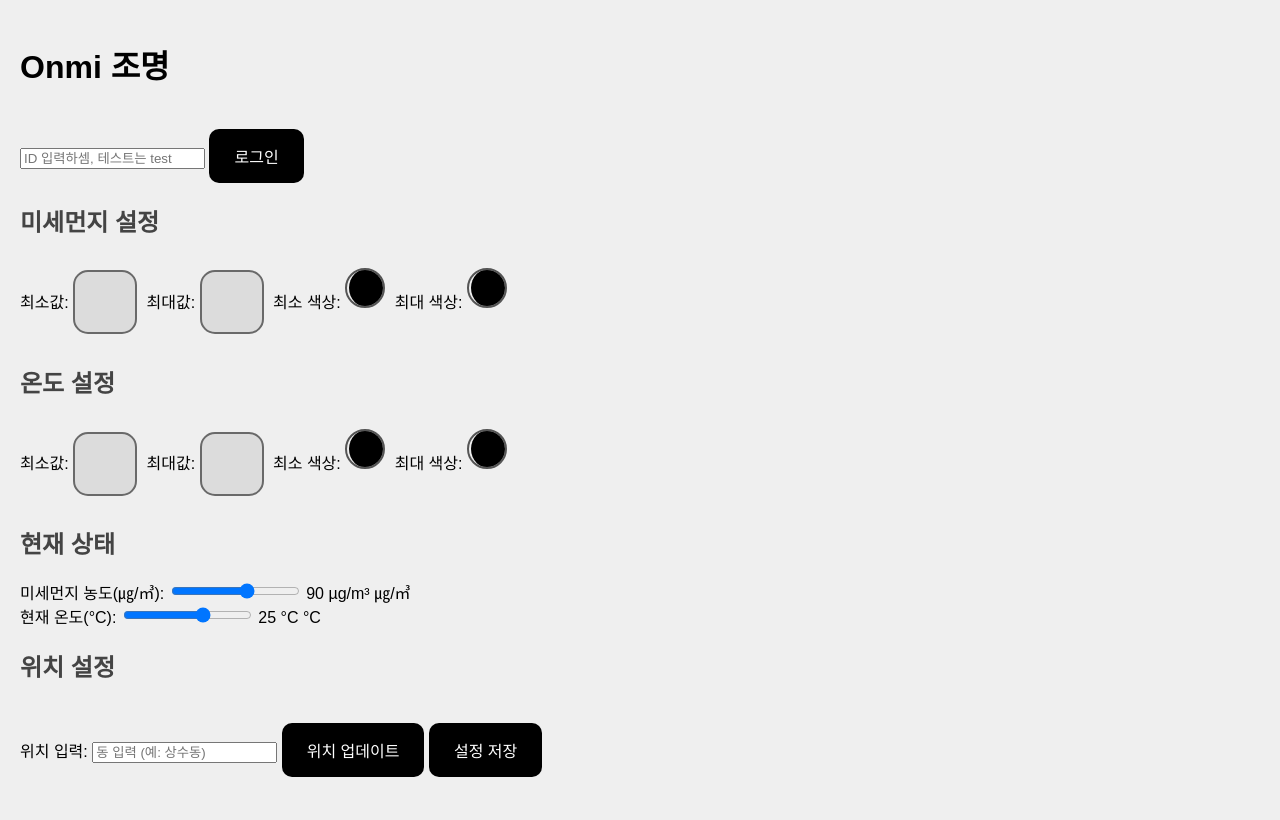
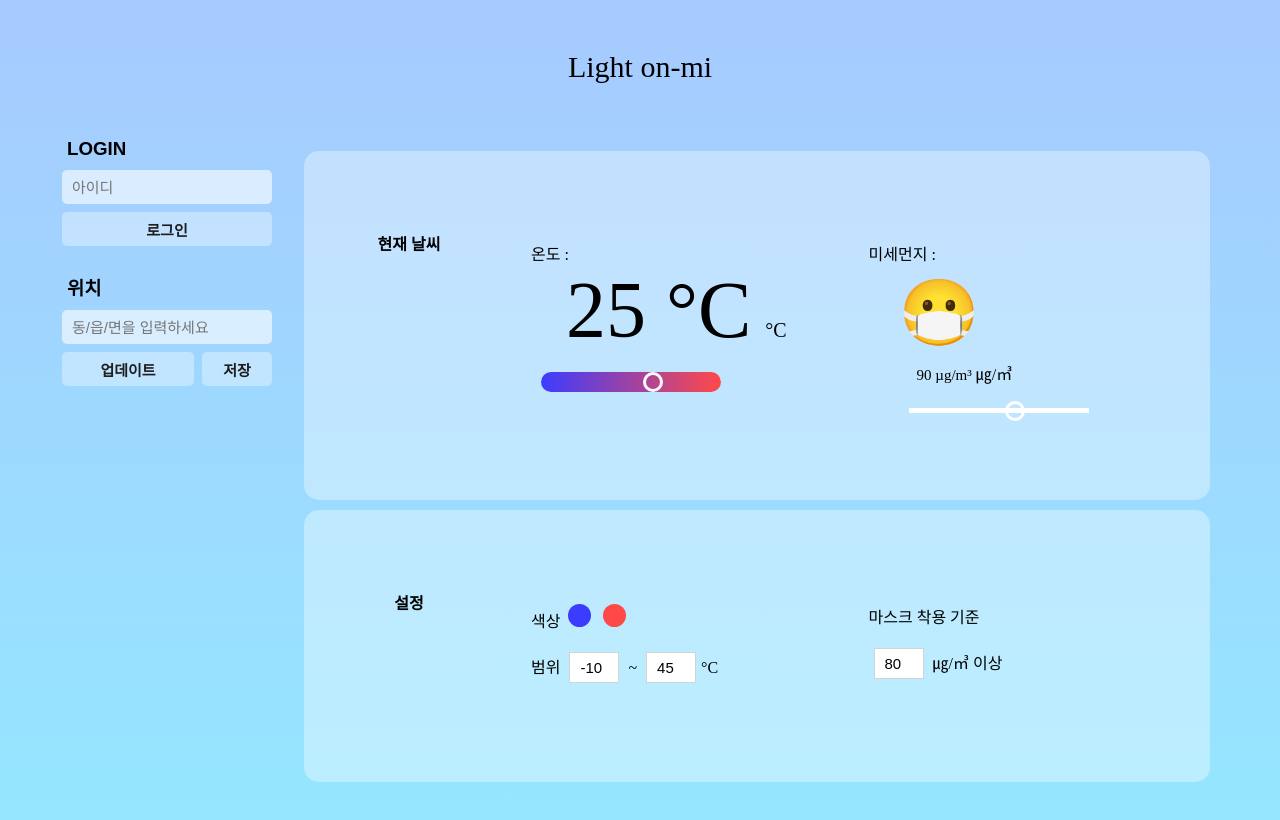
Before and after one commit to engmung/Onmi-light, a website: page public/index.html in a window 1280 px wide. Drawn offline with Linux system fonts and the light colour scheme.

Commit message:
Add files via upload

```diff
--- a/public/index.html
+++ b/public/index.html
@@ -2,7 +2,8 @@
 <html lang="en">
   <head>
     <meta charset="UTF-8" />
-    <title>Onmi 프로젝트</title>
+    <title>Light on-mi</title>
+    <script src="onmi3.js"></script>
     <link rel="stylesheet" href="style.css" />
     <link rel="preconnect" href="https://fonts.googleapis.com" />
     <link rel="preconnect" href="https://fonts.gstatic.com" crossorigin />
@@ -12,41 +13,102 @@
     />
   </head>
   <body>
-    <h1>Onmi 조명</h1>
-    <input
-      type="text"
-      id="deviceIdInput"
-      placeholder="ID 입력하셈, 테스트는 test"
-    />
-    <button id="loginButton">로그인</button>
+    <h1>Light on-mi</h1>
+    <div id="grid">
+      <div id="LoginLocation">
+        <!---- 로그인 ------------------------>
+        <h3>LOGIN</h3>
+        <div class="text-container">
+          <input type="text" id="deviceIdInput" placeholder="아이디" />
+        </div>
+        <div>
+          <button id="loginButton">로그인</button>
+        </div>
+        <!---- 위치 --------------------------->
+        <h3>위치</h3>
+        <div class="text-container">
+          <input
+            type="text"
+            id="location"
+            placeholder="동/읍/면을 입력하세요"
+          />
+        </div>
+        <div id="buttonGrid">
+          <button id="updateLocation">업데이트</button>
+          <button id="submitSettingsButton">저장</button>
+        </div>
+      </div>
 
-    <h2>미세먼지 설정</h2>
-    최소값: <input type="number" id="pmMin" /> 최대값:
-    <input type="number" id="pmMax" /> 최소 색상:
-    <input type="color" id="pmColorMin" /> 최대 색상:
-    <input type="color" id="pmColorMax" />
-
-    <h2>온도 설정</h2>
-    최소값: <input type="number" id="tempMin" /> 최대값:
-    <input type="number" id="tempMax" /> 최소 색상:
-    <input type="color" id="tempColorMin" /> 최대 색상:
-    <input type="color" id="tempColorMax" />
-
-    <h2>현재 상태</h2>
-    미세먼지 농도(㎍/㎥):
-    <input type="range" id="currentPm" min="0" max="150" value="90" />
-    <span id="currentPmValue">90</span> ㎍/㎥<br />
-    현재 온도(°C):
-    <input type="range" id="currentTemp" min="-10" max="45" value="25" />
-    <span id="currentTempValue">25</span> °C<br />
-
-    <h2>위치 설정</h2>
-    <label for="location">위치 입력:</label>
-    <input type="text" id="location" placeholder="동 입력 (예: 상수동)" />
-    <button id="updateLocation">위치 업데이트</button>
-
-    <button id="submitSettingsButton">설정 저장</button>
-
+      <div id="others">
+        <div class="block">
+          <!-- <h3 id="currentWeather">현재 날씨</h3> -->
+          <div class="GridInBlock">
+            <div class="index">현재 날씨</div>
+            <!---- 온도 ------------------------>
+            <div class="Contents">
+              온도 :<br />
+              <span id="currentTempValue">25</span>
+              <span class="tempUnit">°C</span><br />
+              <input
+                type="range"
+                id="currentTemp"
+                min="-10"
+                max="45"
+                value="25"
+              /><br />
+            </div>
+            <!---- 미먼 ------------------------>
+            <div class="Contents">
+              미세먼지 :
+              <div id="pm">
+                <div id="currentPmState">&#128567;</div>
+                <span id="currentPmValue">90</span>
+                <span class="pmUnit">㎍/㎥</span>
+                <input
+                  type="range"
+                  id="currentPm"
+                  min="0"
+                  max="150"
+                  value="90"
+                />
+              </div>
+            </div>
+          </div>
+        </div>
+        <div class="block">
+          <!-- <h3 id="currentWeather">설정</h3> -->
+          <div class="GridInBlock">
+            <div class="index">설정</div>
+            <!---- 온도 설정 -------------------->
+            <div class="Contents" id="Settings">
+              색상
+              <input type="color" id="tempColorMin" value="#3c3cff" />
+              <input type="color" id="tempColorMax" value="#ff4949" /><br />
+              범위
+              <input
+                type="number"
+                id="tempMin"
+                value="-10"
+                placeholder="최소"
+              />
+              <span>~</span>
+              <input
+                type="number"
+                id="tempMax"
+                value="45"
+                placeholder="최대"
+              />°C
+              <div id="error-message">유효한 값을 입력해주세요.</div>
+            </div>
+            <!---- 미먼 설정 -------------------->
+            <div class="Contents">
+              <div id="mask">마스크 착용 기준 <br /></div>
+              <input type="number" id="pmMax" value="80" /> ㎍/㎥ 이상
+            </div>
+          </div>
+        </div>
+      </div>
+    </div>
     <script src="index.js" defer></script>
   </body>
 </html>
--- a/public/index.js
+++ b/public/index.js
@@ -33,7 +33,7 @@ document.addEventListener("DOMContentLoaded", () => {
       }
     });
 
-  //사용자가 이전에 설정한 값 가져오고 디스플레이 업데이트
+  // 사용자가 이전에 설정한 값 가져오고 디스플레이 업데이트
   loadSettings();
   updateDisplay();
 });
@@ -45,10 +45,7 @@ document.addEventListener("DOMContentLoaded", () => {
 // 설정 값을 로드하고, 로컬 스토리지에 저장된 값을 UI에 반영
 function loadSettings() {
   const settingsInputs = [
-    "pmMin",
     "pmMax",
-    "pmColorMin",
-    "pmColorMax",
     "tempMin",
     "tempMax",
     "tempColorMin",
@@ -60,13 +57,16 @@ function loadSettings() {
   ];
 
   settingsInputs.forEach((id) => {
-    const storedValue = localStorage.getItem(id);
-    if (storedValue) {
-      document.getElementById(id).value = storedValue;
+    const element = document.getElementById(id);
+    if (element) {
+      const storedValue = localStorage.getItem(id);
+      if (storedValue) {
+        element.value = storedValue;
+      }
     }
   });
 
-  // 슬라이더 값 디스플레이 업데이트(사실 의미 없을지도...)
+  // 슬라이더 값 디스플레이 업데이트
   updateDisplay();
 }
 
@@ -251,10 +251,7 @@ function updateDisplay() {
 // 설정값들을 변수에 넣고, 이를 로컬스토리지에 저장
 function fetchSettingsFromDOM() {
   const settings = {
-    pmMin: document.getElementById("pmMin").value,
     pmMax: document.getElementById("pmMax").value,
-    pmColorMin: document.getElementById("pmColorMin").value,
-    pmColorMax: document.getElementById("pmColorMax").value,
     tempMin: document.getElementById("tempMin").value,
     tempMax: document.getElementById("tempMax").value,
     tempColorMin: document.getElementById("tempColorMin").value,
--- /dev/null
+++ b/public/onmi3.js
@@ -0,0 +1,45 @@
+document.addEventListener("DOMContentLoaded", function () {
+  const tempColorMin = document.getElementById("tempColorMin");
+  const tempColorMax = document.getElementById("tempColorMax");
+  const pmMaxInput = document.getElementById("pmMax");
+  const currentPmState = document.getElementById("currentPmState");
+  const currentPmValue = document.getElementById("currentPm");
+
+  // 슬라이더 색상 업데이트
+  function updateSliderTrackColor(color1, color2) {
+    const style = document.createElement("style");
+    document.head.appendChild(style);
+    style.sheet.insertRule(
+      `#currentTemp::-webkit-slider-runnable-track {
+                background: linear-gradient(to right, ${color1}, ${color2});
+            }`,
+      0
+    );
+  }
+
+  // PM 상태 업데이트 함수
+  function updatePmState() {
+    const pmMax = parseInt(pmMaxInput.value);
+    const pmValue = parseInt(currentPmValue.value);
+
+    if (!isNaN(pmMax) && pmValue >= pmMax) {
+      currentPmState.innerHTML = "&#128567;"; // 😷
+    } else {
+      currentPmState.innerHTML = "&#128522;"; // 😊
+    }
+  }
+
+  tempColorMin.addEventListener("input", function () {
+    updateSliderTrackColor(tempColorMin.value, tempColorMax.value);
+  });
+
+  tempColorMax.addEventListener("input", function () {
+    updateSliderTrackColor(tempColorMin.value, tempColorMax.value);
+  });
+
+  // PM 값이 변경될 때 PM 상태 업데이트
+  currentPmValue.addEventListener("input", updatePmState);
+
+  // PM Max 값이 변경될 때 PM 상태 업데이트
+  pmMaxInput.addEventListener("input", updatePmState);
+});
--- a/public/style.css
+++ b/public/style.css
@@ -1,113 +1,244 @@
-/* 전체 페이지에 대한 기본 스타일 설정 */
 body {
-  font-family: "Arial", sans-serif; /* 폰트는 기존대로 유지 */
-  background-color: #efefef; /* 배경을 검정색으로 설정 */
-  color: #000000; /* 텍스트 색상을 흰색으로 설정 */
   margin: 0;
-  padding: 20px;
+  background: linear-gradient(rgb(167, 202, 255), rgb(147, 233, 255));
+  padding-bottom: 50px;
+  min-height: 100vh;
 }
-
 h1 {
-  color: #000000;
-  font-size: 2em;
+  text-align: center;
+  font-size: 30px;
+  font-family: "Times New Roman", Times, serif;
+  font-weight: lighter;
+  margin: 50px 0px 35px 0px;
 }
-
-h2 {
-  color: #444444;
+/*본문 구조---------------------------------------*/
+#grid {
+  display: grid;
+  grid-template-columns: 1fr 4fr;
+  width: 1220px;
+  margin: 0 auto;
 }
-
-/* 입력 필드에 부드러운 사각형 스타일 적용 */
-input[type="number"] {
-  margin: 10px 5px 10px 0;
-  padding: 10px;
-  border: 2px solid #696969; /* 보더를 더 섬세하게 조정 */
-  border-radius: 15px; /* 동그라미에서 부드러운 사각형으로 변경 */
-  width: 40px; /* 크기 조정 */
-  height: 40px; /* 크기 조정 */
-  text-align: center;
-  background-color: #dcdcdc;
-  color: #000000;
+#LoginLocation {
+  margin-left: 32px;
+}
+#others {
+  margin: 22px 40px 12px 30px;
+}
+.block {
+  background-color: rgba(255, 255, 255, 0.35);
+  border-radius: 15px;
+  margin-top: 10px;
+}
+.GridInBlock {
+  display: grid;
+  padding: 80px 36px 75px 15px;
+  grid-template-columns: 180px 1fr 1fr;
+}
+.Contents {
+  padding: 10px 0px 0px 32px;
+}
+/*Login & Location--------------------------------*/
+#LoginLocation h3 {
+  font-family: Arial, Helvetica, sans-serif;
+  margin: 19px 0px 10px 5px;
+}
+input[type="text"],
+#LoginLocation button {
+  height: 34px;
+  border: 0;
+  border-radius: 5px;
   font-size: 15px;
 }
-
-/* 색상 입력 필드 크기 확대 및 부드러운 원형 마스크 적용 */
+input[type="text"] {
+  width: 200px;
+  padding: 0px 0px 0px 10px;
+  background-color: rgb(255, 255, 255, 0.6);
+}
+#LoginLocation button {
+  padding: 0px;
+  background-color: rgba(255, 255, 255, 0.35);
+  font-weight: bolder;
+  color: rgb(30, 30, 30);
+  cursor: pointer;
+}
+#LoginLocation button:hover {
+  background-color: rgba(250, 250, 250, 0.7);
+}
+#loginButton,
+#buttonGrid {
+  width: 210px;
+  margin: 8px 0px 8px 0px;
+}
+#buttonGrid {
+  display: grid;
+  grid-template-columns: 2fr 1fr;
+}
+#updateLocation {
+  margin-right: 8px;
+}
+/* Others --------------------------------------*/
+.index {
+  font-weight: bolder;
+  text-align: center;
+}
+/* 현재날씨 -------------------------------------- */
+#currentTempValue {
+  font-size: 80px;
+  padding: 10px 10px 10px 35px;
+}
+.tempUnit {
+  font-size: 20px;
+}
+#pm {
+  padding-left: 30px;
+}
+#currentPmState {
+  font-size: 65px;
+  padding: 10px 10px 10px 0px;
+}
+#currentPmValue {
+  margin-top: 19px;
+  padding-left: 18px;
+  font-size: 15px;
+}
+/* 온도색상 -------------------------------------- */
+input[type="range"] {
+  appearance: none;
+  margin: 23px 0px 12px 10px;
+  width: 180px;
+  height: 5px;
+}
+input[type="range"]::-webkit-slider-runnable-track {
+  appearance: none;
+  border-radius: 10px;
+  height: 20px;
+}
+input[type="range"]::-webkit-slider-thumb {
+  appearance: none;
+  border: 3px solid;
+  border-radius: 50%;
+  height: 20px;
+  width: 20px;
+  max-width: 80px;
+  position: relative;
+  background-color: transparent;
+  border-color: white;
+  cursor: pointer;
+}
+#currentTemp::-webkit-slider-runnable-track {
+  background: linear-gradient(to right, rgb(60, 60, 255), rgb(255, 73, 73));
+}
+/* 온도 설정 --------------------------------------*/
+/* 색상 ----*/
 input[type="color"] {
-  height: 40px;
-  width: 40px;
-  border-radius: 50%;
-  border: 2px solid #555; /* 경계선 추가 */
-  cursor: pointer;
-  -webkit-appearance: none;
-  background-size: cover;
-  margin: 10px 5px 10px 0; /* 정렬 수정 */
-}
-
-input[type="color"]::-webkit-color-swatch-wrapper {
-  padding: 0;
-  border-radius: 50%;
-  width: 40px;
-  height: 40px;
-}
-
-input[type="color"]::-webkit-color-swatch {
+  width: 31px;
+  height: 31px;
+  appearance: none;
+  background-color: transparent;
   border: none;
   border-radius: 50%;
+  background-size: cover;
+  padding-top: 0;
+  padding-bottom: 0;
 }
-
-/* 버튼 스타일 및 정렬 */
-.button-container {
-  display: flex; /* Flexbox 적용 */
-  justify-content: space-around; /* 버튼 간격 균일하게 조정 */
-  align-items: center; /* 버튼 수직 중앙 정렬 */
+input[type="color"]:hover,
+input[type="color"]:focus {
+  background-color: rgba(190, 190, 190, 0.5);
 }
-
-button {
-  background-color: #000000; /* 밝은 녹색 유지 */
-  color: rgb(255, 255, 255);
-  padding: 15px 25px; /* 패딩 조정 */
+input[type="color"]::-webkit-color-swatch {
+  border-radius: 50%;
   border: none;
-  border-radius: 10px; /* 둥근 모서리 조정 */
   cursor: pointer;
-  margin-top: 20px;
-  font-size: 16px;
-  display: inline-block;
-  text-align: center;
 }
-
-button:hover {
-  background-color: #2e2e2e; /* 호버 색상은 조금 더 어두운 녹색으로 */
+/* 숫자 ----*/
+input[type="number"] {
+  width: 36px;
+  height: 27px;
+  font-size: 15px;
+  border: 1px solid lightgray;
+  padding-left: 10px;
+  background-color: white;
+  margin: 20px 5px 5px 5px;
 }
-
-@media (max-width: 600px) {
-  body {
-    padding: 10px;
+input[type="number"]::-webkit-outer-spin-button,
+input[type="number"]::-webkit-inner-spin-button {
+  appearance: none;
+}
+/* 오류 메시지 */
+#error-message {
+  color: red;
+  font-size: 13px;
+  visibility: hidden;
+  padding: 3px 0px 0px 40px;
+  height: 16px;
+}
+/* 버튼 ----*/
+#settingButton {
+  padding: 15px 0px 0px 112px;
+}
+#settingButton button {
+  cursor: pointer;
+  height: 25px;
+}
+/* 미먼 설정 --------------------------------------*/
+#mask {
+  padding-top: 4px;
+}
+/* 모바일화면 --------------------------------*/
+@media (max-width: 768px) {
+  #grid {
+    display: block;
+    width: 100%;
   }
-
-  input[type="number"],
-  input[type="color"],
-  input[type="range"],
-  button {
-    width: 100%; /* 모든 입력 필드 및 버튼 폭 100%로 조정 */
-    margin: 10px 0;
-    border-radius: 10px; /* 모바일에서는 덜 동그랗게 */
-    border-width: 0;
+  #LoginLocation {
+    margin: 0px 15px 0px 15px;
   }
-
-  /* 모바일에서 색상 입력 필드 스타일 조정 */
-  input[type="color"] {
-    border-radius: 20px; /* 모서리를 덜 동그랗게 조정 */
-    height: 50px; /* 높이 조정 */
+  #others {
+    margin: 22px 15px 12px 15px;
   }
-
-  input[type="color"]::-webkit-color-swatch-wrapper {
-    border-radius: 10px; /* 모서리를 덜 동그랗게 조정 */
-    height: 50px; /* 높이 조정 */
-    width: 100%; /* 폭을 100%로 조정 */
+  .GridInBlock {
+    display: block;
+    margin: 45px 0px 53px 0px;
   }
-
-  input[type="color"]::-webkit-color-swatch {
-    border-radius: 13px; /* 모서리를 덜 동그랗게 조정 */
-    height: 50px; /* 높이 조정 */
-    width: 100%; /* 폭을 100%로 조정 */
+  .index {
+    font-size: 18px;
+    padding-bottom: 10px;
+  }
+  .Contents {
+    width: 200px;
+    margin: 0 auto;
+    padding-top: 30px;
+  }
+  .text-container {
+    padding-right: 10px;
+  }
+  input[type="text"],
+  #loginButton,
+  #buttonGrid {
+    width: 100%;
+  }
+  input[type="text"],
+  #LoginLocation button {
+    height: 48px;
+  }
+  input[type="range"] {
+    margin-bottom: 23px;
+  }
+  #settingButton {
+    padding-left: 110px;
+  }
+  #pm {
+    width: 90px;
+    padding-left: 0px;
+    margin: 0 auto;
+  }
+  #currentPmState {
+    padding: 10px 0px 10px 0px;
+  }
+  #currentPmValue {
+    padding-left: 18px;
+  }
+  #Settings {
+    padding-top: 38px;
   }
 }
```
